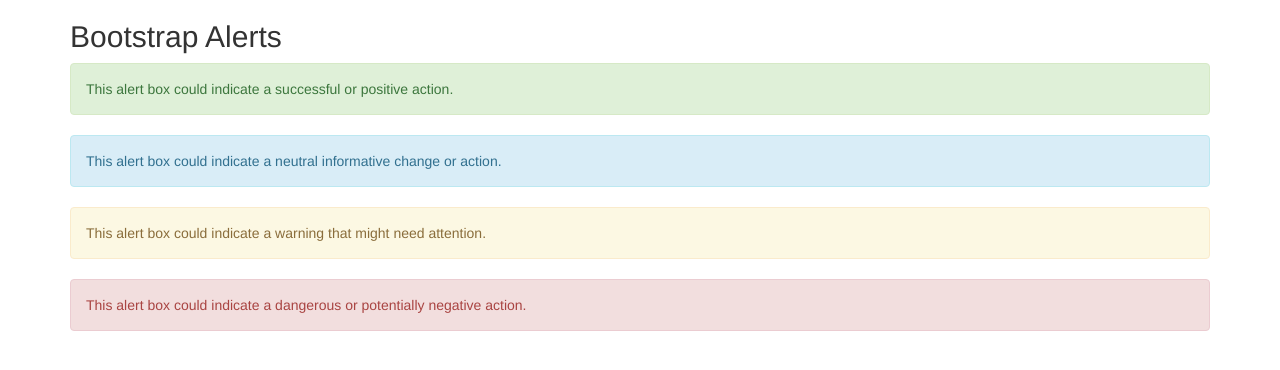
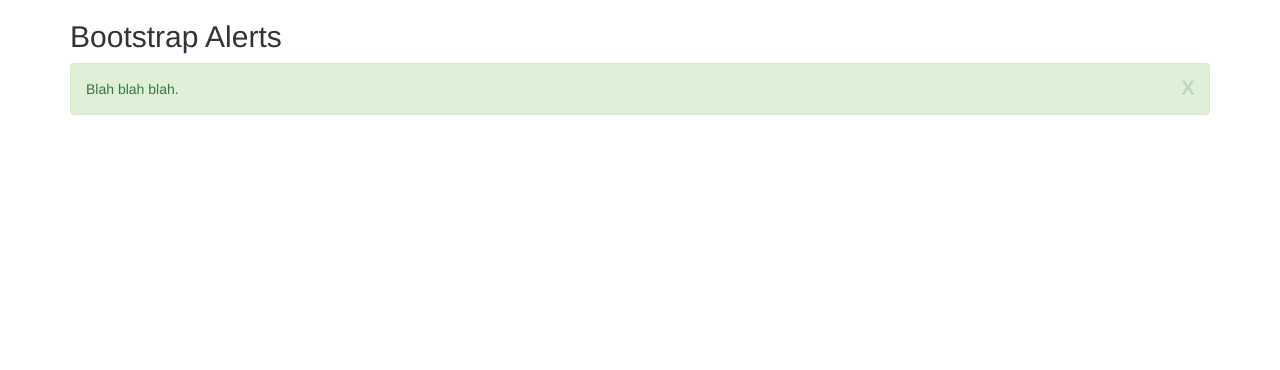
Before and after one commit to Leandro74377/boostrapalert, a plain HTML site: page index.html in a window 1280 px wide. Drawn offline with nearby package versions, Linux system fonts and the light colour scheme.

Commit message:
Change title and make alert dismissible
Updated the title and modified the alert to be dismissible with a close button.

```diff
--- a/index.html
+++ b/index.html
@@ -3,30 +3,17 @@
 <head>
   <meta charset="UTF-8">
   <meta name="viewport" content="width=device-width, initial-scale=1">
-  <title>Bootstrap Alerts Example</title>
+  <title>Bootstrap Alerts dismissible</title>
   <!-- Enlace al CSS de Bootstrap -->
   <link rel="stylesheet" href="https://maxcdn.bootstrapcdn.com/bootstrap/3.4.1/css/bootstrap.min.css">
 </head>
 <body class="p-4">
-
   <div class="container">
     <h2>Bootstrap Alerts</h2>
 
-    <div class="alert alert-success">
-      This alert box could indicate a successful or positive action.
-    </div>
-
-    <div class="alert alert-info">
-      This alert box could indicate a neutral informative change or action.
-    </div>
-
-    <div class="alert alert-warning">
-      This alert box could indicate a warning that might need attention.
-    </div>
-
-    <div class="alert alert-danger">
-      This alert box could indicate a dangerous or potentially negative action.
-    </div>
+   <div class="alert alert-success alert-dismissible">
+  <button class="close" data-dismiss="alert">X</button>
+  Blah blah blah.
   </div>
 </body>
 </html>
```
